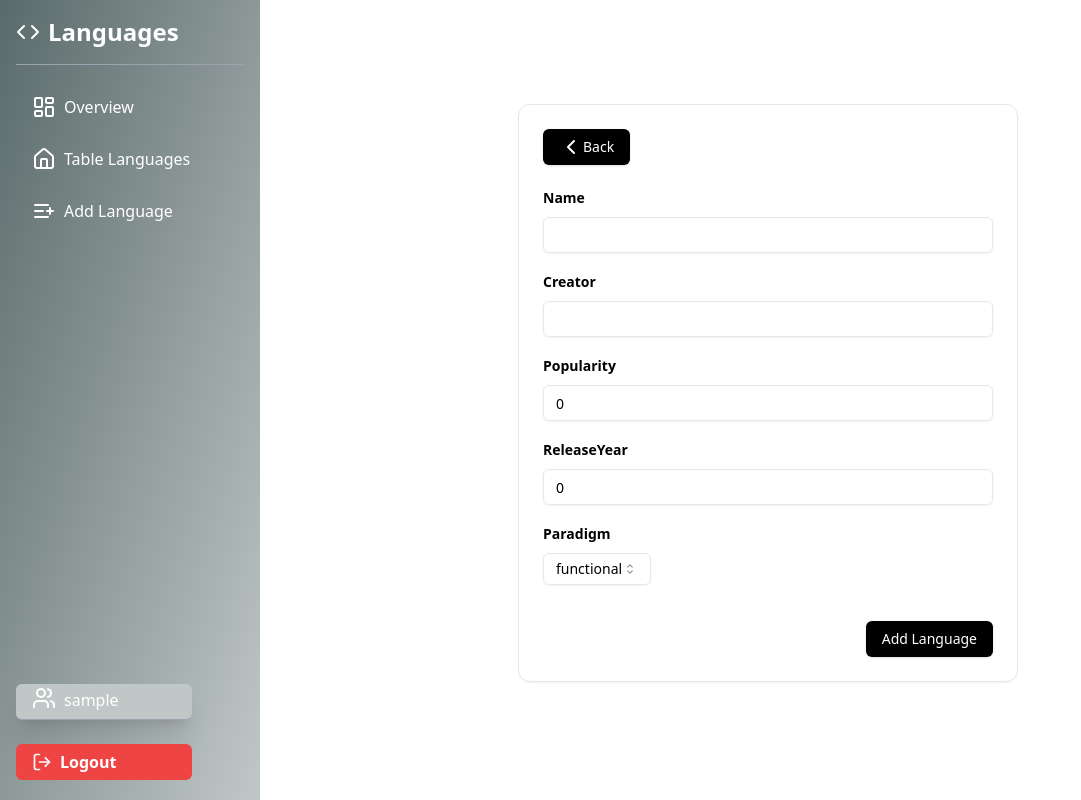
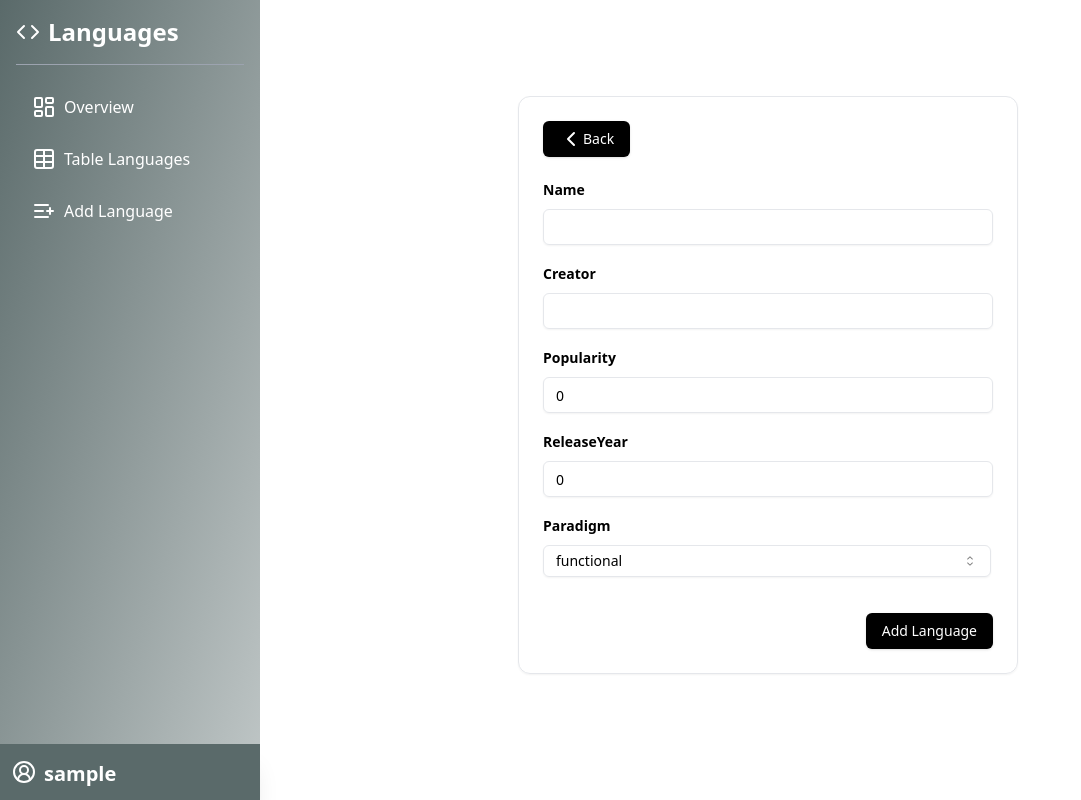
Before and after one commit to FlorinBejera2002/programing-language-ui, a React (Vite) app: page /programming-languages/new-language in a window 1280 px wide. Shown: the whole page, without its empty margins (0-1081 px from the left). Built offline with nearby package versions, Linux system fonts and the light colour scheme; sample sign-in values are in the browser's storage.

Commit message:
feat: improve design

```diff
--- a/src/App.tsx
+++ b/src/App.tsx
@@ -54,7 +54,7 @@ export function App() {
       )}
       {isAuthenticated ? (
         <div className={`flex-1 ${isAuthenticated ? 'ml-64' : ''}`}>
-          <div className="p-6 ">
+          <div className="p-4">
             <Routes>
               <Route
                 path="/programming-languages/table-languages"
--- a/src/api/programing-language.tsx
+++ b/src/api/programing-language.tsx
@@ -101,8 +101,8 @@ export async function fetchLanguagesByKeyword(
     },
     body: JSON.stringify({
       search_keyword: keyword,
-      sortBy: sortBy || 'name',
-      sortOrder: 'asc' || sortOrder
+      sortBy: sortBy,
+      sortOrder: sortOrder || 'asc'
     })
   })
 
--- a/src/components/LanguageDetails.tsx
+++ b/src/components/LanguageDetails.tsx
@@ -130,7 +130,7 @@ export const LanguageDetails = ({
                 setParadigm(value as IProgrammingParadigm)
               }
             >
-              <SelectTrigger>
+              <SelectTrigger className="!w-full">
                 <SelectValue placeholder="Select a paradigm" />
               </SelectTrigger>
               <SelectContent className="bg-white">
@@ -138,7 +138,7 @@ export const LanguageDetails = ({
                   <SelectItem
                     key={key}
                     value={value}
-                    className="hover:bg-gray-100"
+                    className="hover:bg-[#b7bfbf]"
                   >
                     {value}
                   </SelectItem>
--- a/src/components/Sidebar.tsx
+++ b/src/components/Sidebar.tsx
@@ -1,11 +1,17 @@
 import { Button } from '@/shadcn/components/ui/button'
 import {
-  Home,
+  DropdownMenu,
+  DropdownMenuContent,
+  DropdownMenuLabel,
+  DropdownMenuTrigger
+} from '@/shadcn/components/ui/dropdown-menu'
+import {
+  Table,
   LogOut,
-  Users,
   Code,
   ListPlus,
-  LayoutDashboard
+  LayoutDashboard,
+  CircleUserRound
 } from 'lucide-react'
 import { useNavigate } from 'react-router-dom'
 type IProps = {
@@ -24,7 +30,7 @@ export const Sidebar = ({ username, onLogout }: IProps) => {
         <Button
           onClick={() => navigate('/programming-languages/overview')}
           variant="ghost"
-          className="flex gap-2 items-center text-md w-full justify-start hover:bg-[#414c4c]"
+          className="flex gap-2 items-center text-md w-full justify-start hover:bg-[#b7bfbf]"
         >
           <LayoutDashboard className="w-6 h-6" /> Overview
         </Button>
@@ -32,28 +38,27 @@ export const Sidebar = ({ username, onLogout }: IProps) => {
         <Button
           onClick={() => navigate('/programming-languages/table-languages')}
           variant="ghost"
-          className="flex gap-2 items-center text-md w-full justify-start hover:bg-[#414c4c]"
+          className="flex gap-2 items-center text-md w-full justify-start hover:bg-[#b7bfbf]"
         >
-          <Home className="w-6 h-6" /> Table Languages
+          <Table className="w-6 h-6" /> Table Languages
         </Button>
 
         <Button
           onClick={() => navigate('/programming-languages/new-language')}
           variant="ghost"
-          className="flex gap-2 items-center text-md w-full justify-start hover:bg-[#414c4c]"
+          className="flex gap-2 items-center text-md w-full justify-start hover:bg-[#b7bfbf]"
         >
           <ListPlus className="w-6 h-6" /> Add Language
         </Button>
 
-        <div className="bottom-5 absolute flex flex-col gap-6 items-center ">
-          <Button
-            variant="ghost"
-            className="flex gap-2 shadow-xl items-center text-md w-full justify-start bg-[#C0C7C7] border-b pb-4 border-gray-400"
-          >
-            <Users className="w-6 h-6" />
-            <span className="mt-1">{username}</span>
-          </Button>
-
+        <div className=" "></div>
+        <DropdownMenu>
+          <DropdownMenuTrigger className="bottom-0 absolute left-0 flex gap-2 shadow-xl items-center p-3 w-full justify-start bg-[#5A6A6A]">
+            <CircleUserRound className="w-6 h-6 " />
+            <span className="mt-1 text-xl font-bold ">{username}</span>
+          </DropdownMenuTrigger>
+          <DropdownMenuContent>
+            <DropdownMenuLabel>
               <Button
                 onClick={onLogout}
                 variant="ghost"
@@ -61,7 +66,9 @@ export const Sidebar = ({ username, onLogout }: IProps) => {
               >
                 <LogOut className="w-5 h-5" /> Logout
               </Button>
-        </div>
+            </DropdownMenuLabel>
+          </DropdownMenuContent>
+        </DropdownMenu>
       </nav>
     </div>
   )
--- a/src/pages/LanguageTable.tsx
+++ b/src/pages/LanguageTable.tsx
@@ -20,7 +20,14 @@ import {
   AlertDialogTitle
 } from '@/shadcn/components/ui/alert-dialog'
 import { useNavigate } from 'react-router-dom'
-import { TriangleAlert, Trash2, Pencil, ArrowUp, ArrowDown } from 'lucide-react'
+import {
+  TriangleAlert,
+  Trash2,
+  Pencil,
+  ArrowUp,
+  ArrowDown,
+  Search
+} from 'lucide-react'
 import { Input } from '@/shadcn/components/ui/input'
 import { IProgrammingLanguage } from 'types'
 import { Checkbox } from '@/shadcn/components/ui/checkbox'
@@ -117,16 +124,17 @@ export const LanguageTable = ({ token }: { token: string }) => {
   }
 
   return (
-    <div className="flex flex-col max-w-6xl mx-auto justify-center items-center h-screen">
-      <div className="flex justify-between items-center pb-4 w-full max-w-4xl">
+    <div className="flex flex-col p-2 mx-auto justify-center overflow-hidden mt-20">
+      <div className="flex justify-between items-center pb-4 w-full relative">
         <Input
           placeholder="Search..."
-          className="w-fit bg-white"
+          className="w-fit pl-10 bg-white "
           onChange={(e) => setSearchTerm(e.target.value)}
         />
+        <Search className="absolute w-5 h-5 top-2 left-3 text-gray-500" />
         <Button className="bg-white">hidden</Button>
       </div>
-      <div className="border rounded-md w-full max-w-4xl bg-white">
+      <div className="border rounded-md w-full bg-white">
         <Table>
           <TableHeader>
             <TableRow>
@@ -293,7 +301,7 @@ export const LanguageTable = ({ token }: { token: string }) => {
             {languages.map((lang) => (
               <TableRow
                 key={lang.id}
-                className="cursor-pointer hover:bg-gray-100 text-gray-700"
+                className="cursor-pointer hover:bg-[#b7bfbf] text-gray-800 group"
               >
                 <TableCell
                   onClick={(e) => {
@@ -303,7 +311,7 @@ export const LanguageTable = ({ token }: { token: string }) => {
                 >
                   <Checkbox
                     checked={selectedLanguages.includes(lang.id)}
-                    className="z-20 cursor-pointer"
+                    className="z-20 cursor-pointer group-hover:bg-white"
                     onChange={(e) => {
                       e.stopPropagation()
                       handleSelectLanguage(lang.id)
@@ -333,8 +341,9 @@ export const LanguageTable = ({ token }: { token: string }) => {
                   {lang.popularity}
                 </TableCell>
 
-                <TableCell className="flex justify-end gap-2">
+                <TableCell className="flex justify-end gap-2 ">
                   <Button
+                    className="group-hover:bg-white"
                     onClick={(e: React.MouseEvent<HTMLButtonElement>) => {
                       e.stopPropagation()
                       navigate(
@@ -342,10 +351,10 @@ export const LanguageTable = ({ token }: { token: string }) => {
                       )
                     }}
                   >
-                    <Pencil className="w-3 h-3" />
+                    <Pencil className="w-5 h-5" />
                   </Button>
                   <Button
-                    className="text-red-500"
+                    className="text-red-500 group-hover:bg-white"
                     onClick={() => {
                       setSelectedLanguages([lang.id])
                       setAlertDeleteLanguage(true)
--- a/src/pages/Login.tsx
+++ b/src/pages/Login.tsx
@@ -75,7 +75,7 @@ export const LoginPage: React.FC<LoginProps> = ({ onLogin }) => {
             />
             <Button
               type="submit"
-              className="w-full hover:bg-gradient-to-bl bg-gradient-to-tl from-[#C0C7C7] to-[#5A6A6A] text-white font-bold py-2 px-4 rounded"
+              className="w-full hover:bg-[#b7bfbf] bg-[#738888] text-white font-bold py-2 px-4 rounded"
             >
               Login
             </Button>
--- a/src/pages/Overview.tsx
+++ b/src/pages/Overview.tsx
@@ -16,6 +16,7 @@ import {
 import { IProgrammingLanguage } from '../types'
 import { fetchLanguages } from '../api/programing-language'
 import { useNavigate } from 'react-router-dom'
+import logo from '../../public/Logo.webp'
 
 export const Overview = ({ token }: { token: string }) => {
   const [languages, setLanguages] = useState<IProgrammingLanguage[]>([])
@@ -46,8 +47,9 @@ export const Overview = ({ token }: { token: string }) => {
   if (error) return <p>{error}</p>
 
   return (
-    <div className="p-6 flex flex-col gap-6 justify-center mt-20">
-      <h1 className="text-3xl font-bold mb-6">Overview</h1>
+    <div className="p-6 flex flex-col gap-6 justify-center mt-0">
+      <img src={logo} alt="logo" className="w-20 rounded-sm mb-5" />
+      <h1 className="text-3xl font-bold">Overview</h1>
       <Card className="p-5">
         <CardContent>
           <CardTitle className="text-2xl font-bold mb-4">
--- a/src/shadcn/components/ui/dropdown-menu.tsx
+++ b/src/shadcn/components/ui/dropdown-menu.tsx
@@ -67,7 +67,7 @@ const DropdownMenuContent = React.forwardRef<
   <DropdownMenuPrimitive.Portal>
     <DropdownMenuPrimitive.Content
       className={cn(
-        'z-50 min-w-[8rem] overflow-hidden rounded-md border bg-popover p-1 text-popover-foreground shadow-md',
+        'z-50 min-w-[8rem] overflow-hidden rounded-md  bg-popover p-1 text-popover-foreground ',
         'data-[state=open]:animate-in data-[state=closed]:animate-out data-[state=closed]:fade-out-0 data-[state=open]:fade-in-0 data-[state=closed]:zoom-out-95 data-[state=open]:zoom-in-95 data-[side=bottom]:slide-in-from-top-2 data-[side=left]:slide-in-from-right-2 data-[side=right]:slide-in-from-left-2 data-[side=top]:slide-in-from-bottom-2',
         className
       )}
```
Lines whose indentation alone changed are shown as unchanged.
